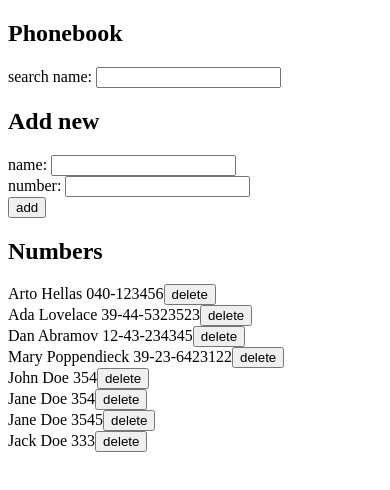
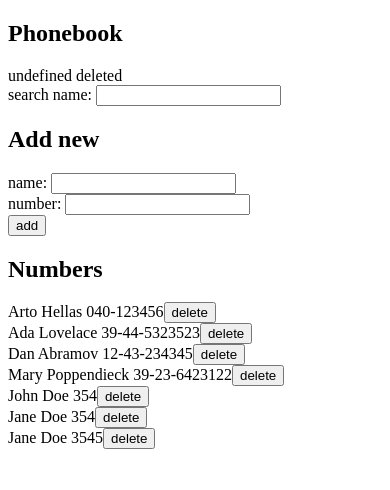
Before and after one commit to crlsrgz/fso, a React (Vite) app in the folder part2/phonebook/: page / in a window 390 px wide. Shown: the top 490 px of the page. Built offline with nearby package versions, Linux system fonts and the light colour scheme; data requests are answered from the project's data file.

Commit message:
Part 2e: phonebook - Exercise 2.16 - WIP

```diff
--- a/part2/phonebook/db.json
+++ b/part2/phonebook/db.json
@@ -34,11 +34,6 @@
       "id": "a674",
       "name": "Jane Doe",
       "number": "3545"
-    },
-    {
-      "id": "4fd7",
-      "name": "Jack Doe",
-      "number": "333"
     }
   ]
 }
--- a/part2/phonebook/src/App.jsx
+++ b/part2/phonebook/src/App.jsx
@@ -3,6 +3,17 @@ import Persons from "./components/Persons.component";
 import Filter from "./components/Filter.component";
 import PersonForm from "./components/PersonForm.component";
 import services from "./services/requests";
+
+function Messagefeedback(props) {
+  if (props.message === null) {
+    return "";
+  }
+  return (
+    <div>
+      {props.message ? ` ${props.user} added` : ` ${props.user} deleted`}{" "}
+    </div>
+  );
+}
 
 function App() {
   const [persons, setPersons] = useState([
@@ -19,6 +30,7 @@ function App() {
   const [newName, setNewName] = useState("");
   const [newNumber, setNewNumber] = useState("");
   const [searchName, setSearchName] = useState("");
+  const [messageTextFeedback, setMessageTextFeedback] = useState(false);
 
   useEffect(() => {
     services.getAllReq().then((response) => {
@@ -66,6 +78,7 @@ function App() {
       }
 
       // Add object to array of persons and reset the values in the input
+      setMessageTextFeedback(true);
       setPersons(persons.concat(newEntry));
       setNewName("");
       setNewNumber("");
@@ -102,6 +115,7 @@ function App() {
     <div>
       <h2>Phonebook</h2>
       {/* Filter */}
+      <Messagefeedback message={messageTextFeedback} />
       <Filter searchName={searchName} handleSearchName={handleSearchName} />
       {/* Form input names */}
       <h2>Add new</h2>
```
